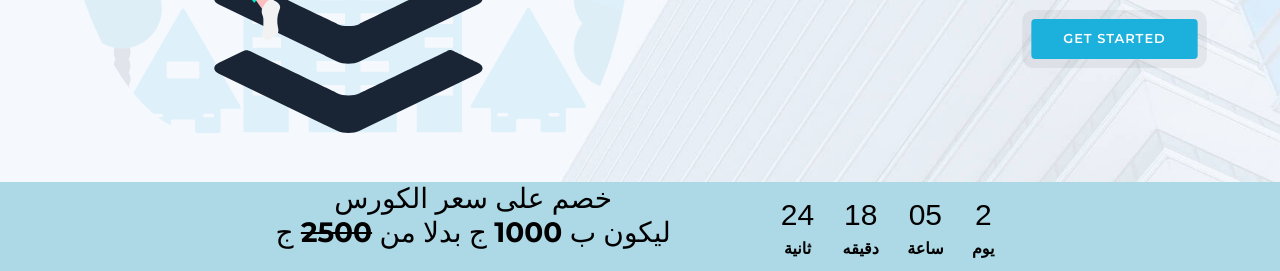
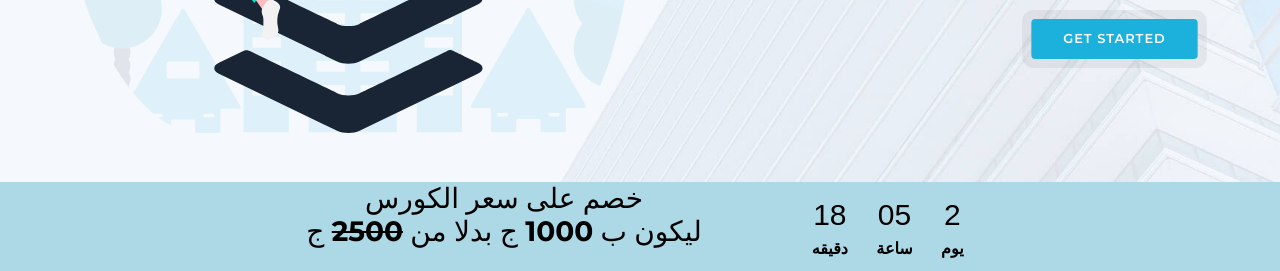
Before and after one commit to Hazem1199/saeed-portfolio-main-2, a plain HTML site: page index.html in a window 1280 px wide. Shown: the part 529-800 px from the top of the page. Drawn offline with nearby package versions, Linux system fonts and the light colour scheme; a script that the page names is missing.

Commit message:
26/9/2023

```diff
--- a/index.html
+++ b/index.html
@@ -107,10 +107,10 @@
           <span class="minutes countdown-time"></span>
           <span class="countdown-text">دقيقه</span>
         </div>
-        <div class="countdown-number">
+        <!-- <div class="countdown-number">
           <span class="seconds countdown-time"></span>
           <span class="countdown-text">ثانية</span>
-        </div>
+        </div> -->
       </div>
       <div class="offer">
         <h3>خصم على سعر الكورس <br />
```
